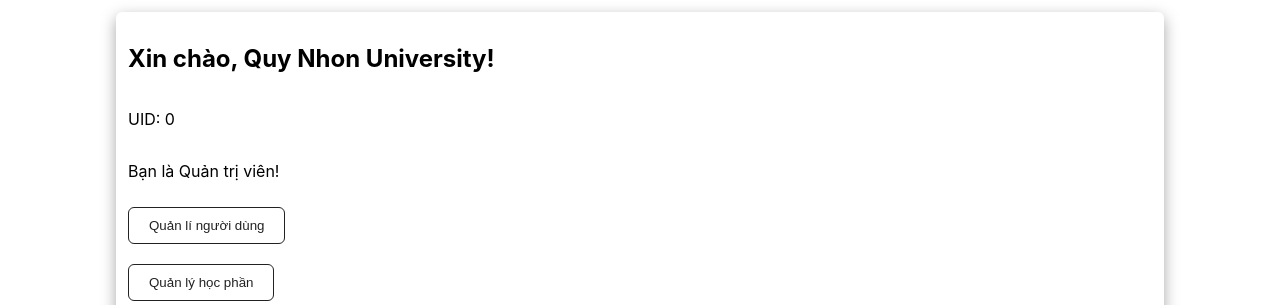
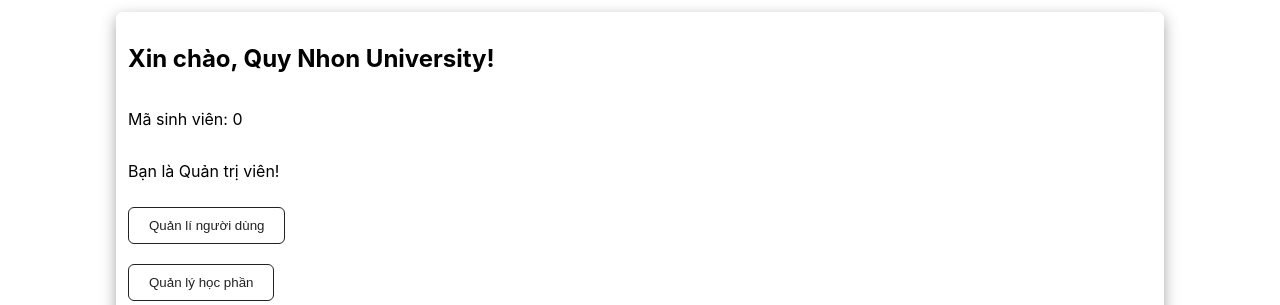
Before and after one commit to sorae42/web-tin-chi, a PHP site: page / in a window 1280 px wide. Shown: the top 305 px of the page. Run offline with PHP 8.4, Linux system fonts and the light colour scheme; a user stored in the database is signed in; data comes from the database, SQL or seed files in the repository.

Commit message:
đổi chữ

```diff
--- a/template/account.php
+++ b/template/account.php
@@ -37,7 +37,7 @@
         <?= $_SESSION['displayName'] ?>!
     </h2>
 
-    <p>UID: <?= $_SESSION['userid'] ?></p>
+    <p>Mã sinh viên: <?= $_SESSION['userid'] ?></p>
 
     <p>Bạn là <?= $permission ?>!</p>
 
```
